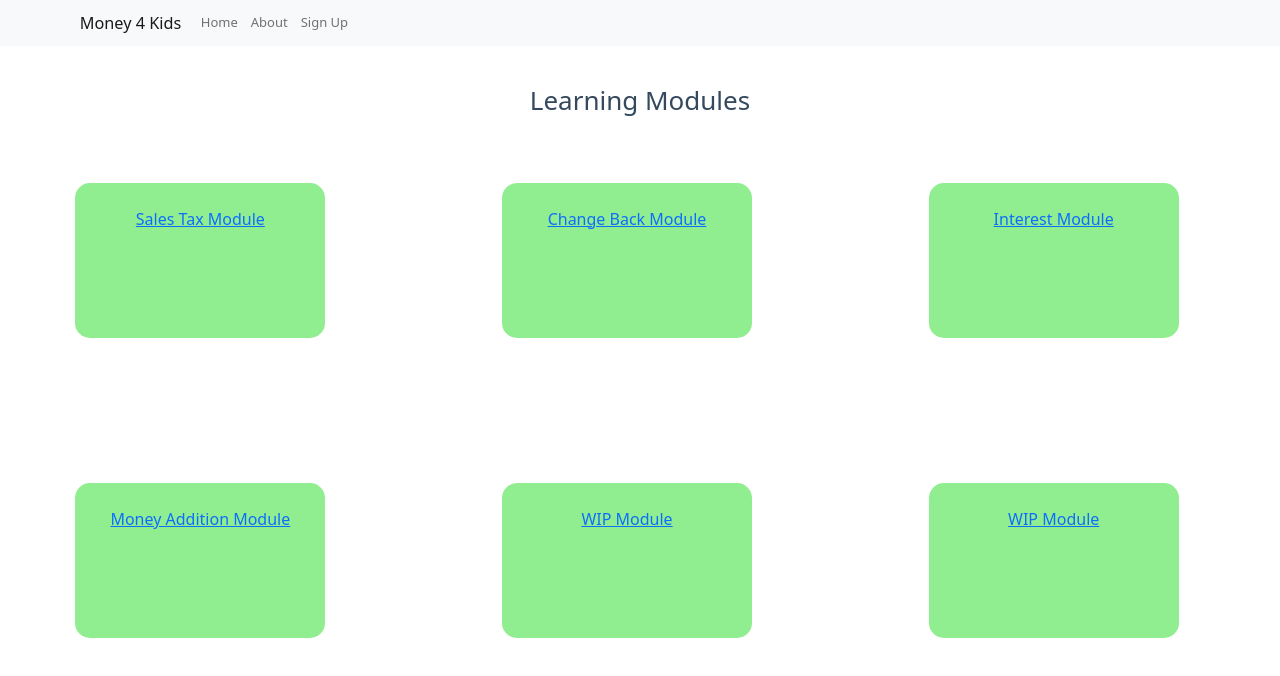
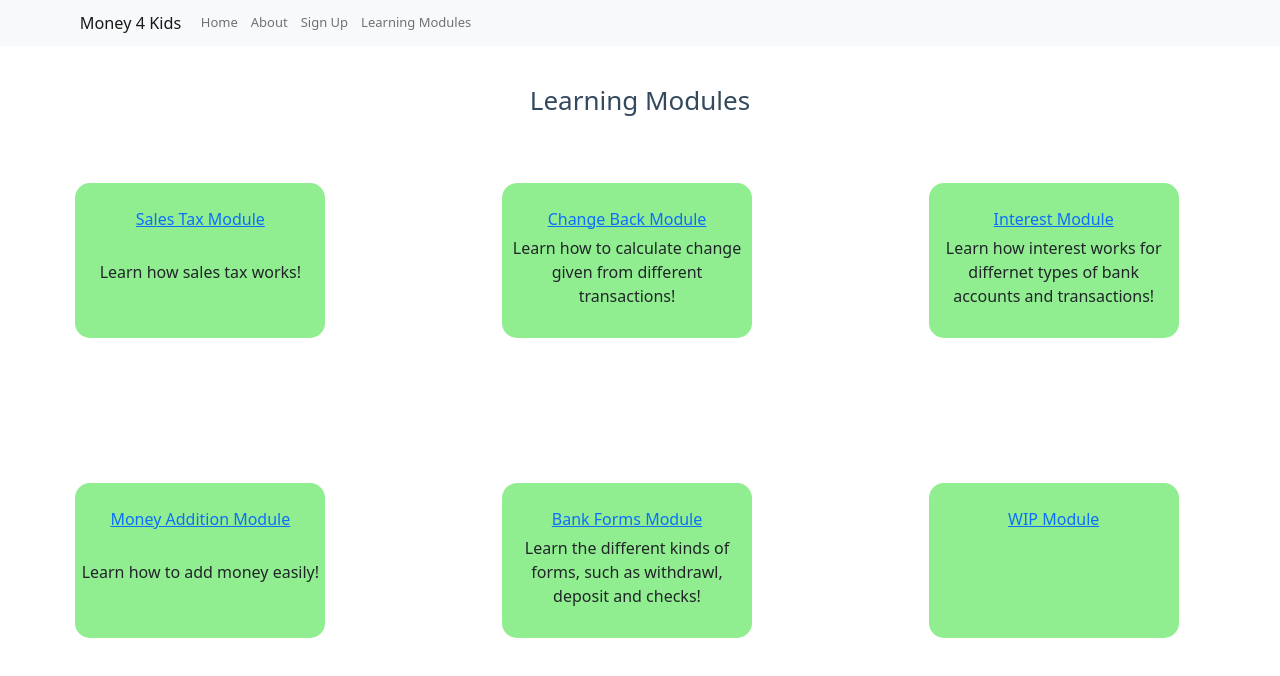
Before and after one commit to verdetea22/cs555MoneyForKids2022Fall, a React (Create React App) app: page /Modules in a window 1280 px wide. Shown: the top 676 px of the page. Built offline with nearby package versions, Linux system fonts and the light colour scheme.

Commit message:
adding module descriptions

```diff
--- a/src/components/Header/Header.jsx
+++ b/src/components/Header/Header.jsx
@@ -1,7 +1,7 @@
-import React from "react"
-import Container from 'react-bootstrap/Container';
-import Nav from 'react-bootstrap/Nav';
-import Navbar from 'react-bootstrap/Navbar';
+import React from "react";
+import Container from "react-bootstrap/Container";
+import Nav from "react-bootstrap/Nav";
+import Navbar from "react-bootstrap/Navbar";
 
 function Header() {
   return (
@@ -14,6 +14,7 @@ function Header() {
             <Nav.Link href="/">Home</Nav.Link>
             <Nav.Link href="/About">About</Nav.Link>
             <Nav.Link href="/SignUp">Sign Up</Nav.Link>
+            <Nav.Link href="/Modules">Learning Modules</Nav.Link>
           </Nav>
         </Navbar.Collapse>
       </Container>
--- a/src/pages/moduleDashboard/modules.css
+++ b/src/pages/moduleDashboard/modules.css
@@ -14,7 +14,11 @@
     margin-top: 20px;
 }
 
-#box {
+#box_description {
+    padding: 5px;
+}
+
+#mod_box {
     width: 250px;
     height: 155px;
     margin-top: 40px;
--- a/src/pages/moduleDashboard/modulesDashboard.jsx
+++ b/src/pages/moduleDashboard/modulesDashboard.jsx
@@ -11,29 +11,47 @@ function ModulesDashboard() {
       <div class="parent">
         {/* Column 1 */}
         <div class="child">
-          <div id="box">
+          <div id="mod_box">
             <br />
             <a href="/SalesTaxMod">Sales Tax Module</a>
             <br />
+            <br />
+            <div id="box_description">
+              <a> Learn how sales tax works! </a>
+            </div>
           </div>
         </div>
 
         {/* Column 2 */}
         <div class="child">
-          <div id="box">
+          <div id="mod_box">
             <br />
             <a href="/ChangeBackMod">Change Back Module</a>
             <br />
+
+            <div id="box_description">
+              <a>
+                {" "}
+                Learn how to calculate change given from different transactions!{" "}
+              </a>
+            </div>
           </div>
         </div>
 
         {/* Column 3 */}
 
         <div class="child">
-          <div id="box">
+          <div id="mod_box">
             <br />
             <a href="/InterestMod"> Interest Module</a>
             <br />
+            <div id="box_description">
+              <a>
+                {" "}
+                Learn how interest works for differnet types of bank accounts
+                and transactions!{" "}
+              </a>
+            </div>
           </div>
         </div>
       </div>
@@ -41,26 +59,38 @@ function ModulesDashboard() {
       <div class="parent">
         {/* Column 1, Box 2 */}
         <div class="child">
-          <div id="box">
+          <div id="mod_box">
             <br />
             <a href="/MoneyAdditionMod">Money Addition Module</a>
             <br />
+            <br />
+            <div id="box_description">
+              <a> Learn how to add money easily! </a>
+            </div>
           </div>
         </div>
 
         {/* Column 2, Box 2 */}
         <div class="child">
-          <div id="box">
+          <div id="mod_box">
             <br />
-            <a href="/Modules">WIP Module</a>
+            <a href="/BankFormsMod">Bank Forms Module</a>
             <br />
+
+            <div id="box_description">
+              <a>
+                {" "}
+                Learn the different kinds of forms, such as withdrawl, deposit
+                and checks!{" "}
+              </a>
+            </div>
           </div>
         </div>
 
         {/* Column 3, Box 2 */}
 
         <div class="child">
-          <div id="box">
+          <div id="mod_box">
             <br />
             <a href="/Modules"> WIP Module</a>
             <br />
```
Also changed, not shown: src/pages/home/Home.css (+14 -5 lines). Lines whose indentation alone changed are shown as unchanged.
